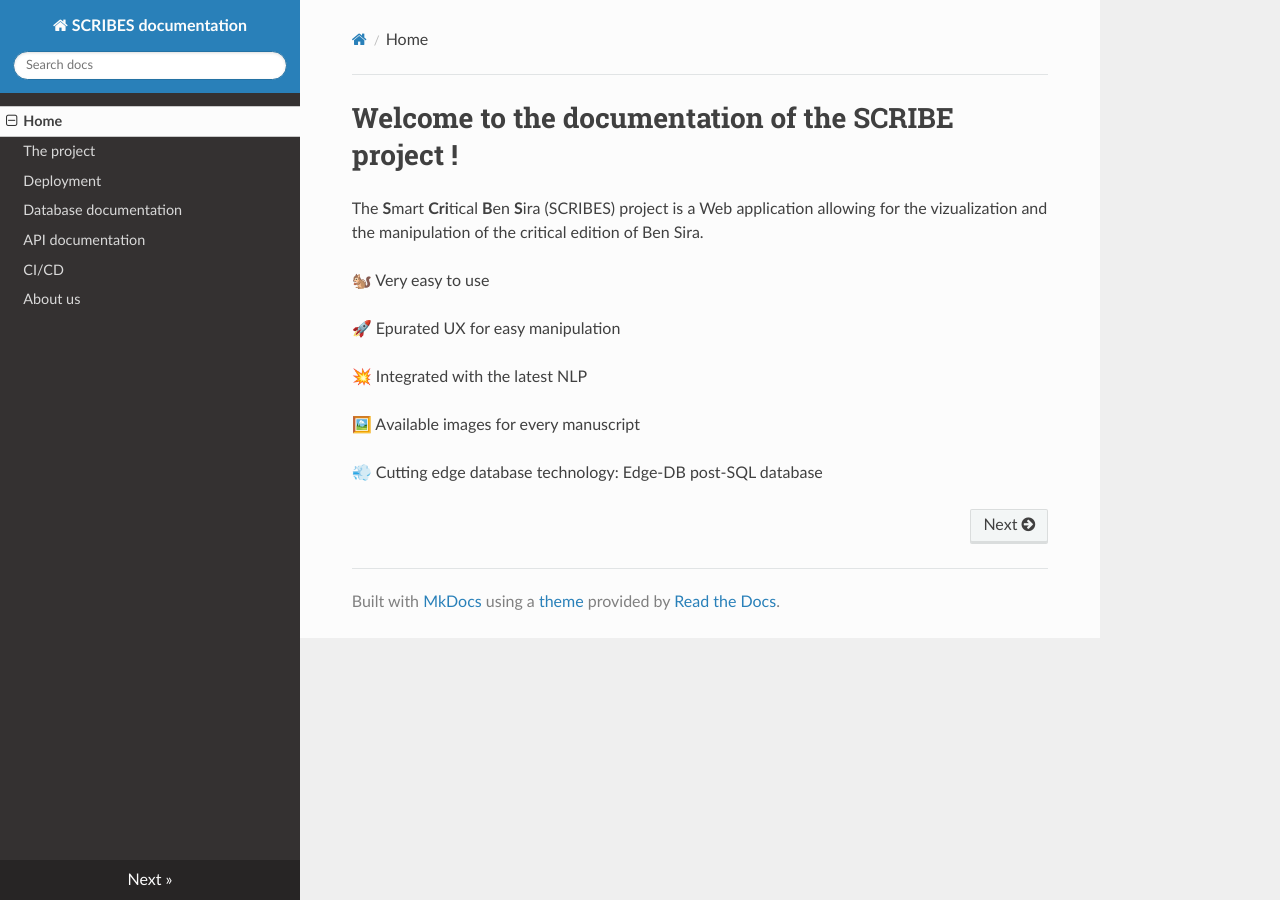
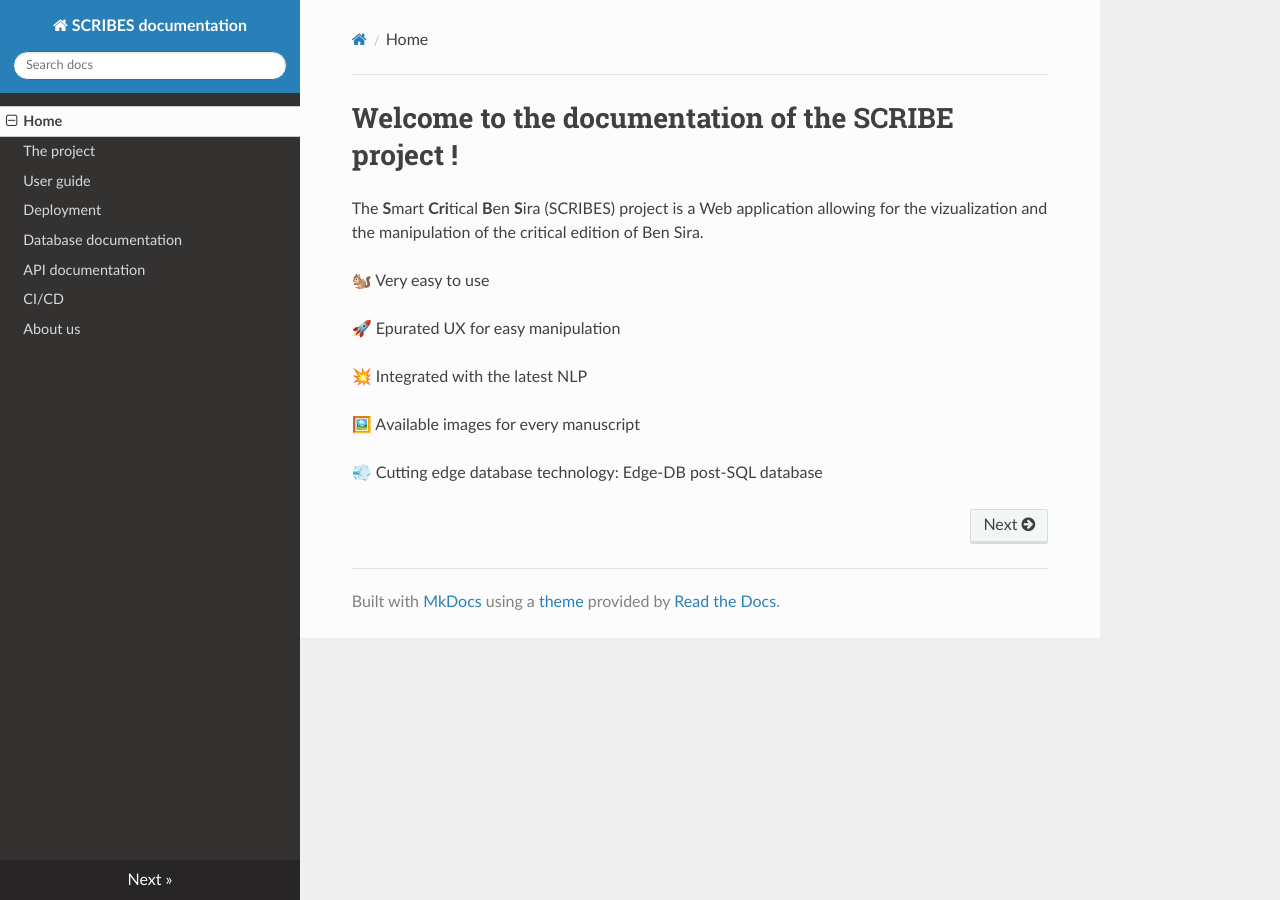
Before and after one commit to metz-theolab/scribes, an MkDocs documentation site: the page built from docs/index.md, in a window 1280 px wide. Built offline with MkDocs 1.6.1, drawn with Linux system fonts in a browser that asks for light colours; nearby versions of some CDN libraries.

Commit message:
add user_guide menu

```diff
--- a/mkdocs.yml
+++ b/mkdocs.yml
@@ -2,6 +2,7 @@ site_name: SCRIBES documentation
 nav:
     - Home: index.md
     - The project: project.md
+    - User guide: user_guide.md
     - Deployment: deployment.md
     - Database documentation: database.md
     - API documentation: api.md
```
